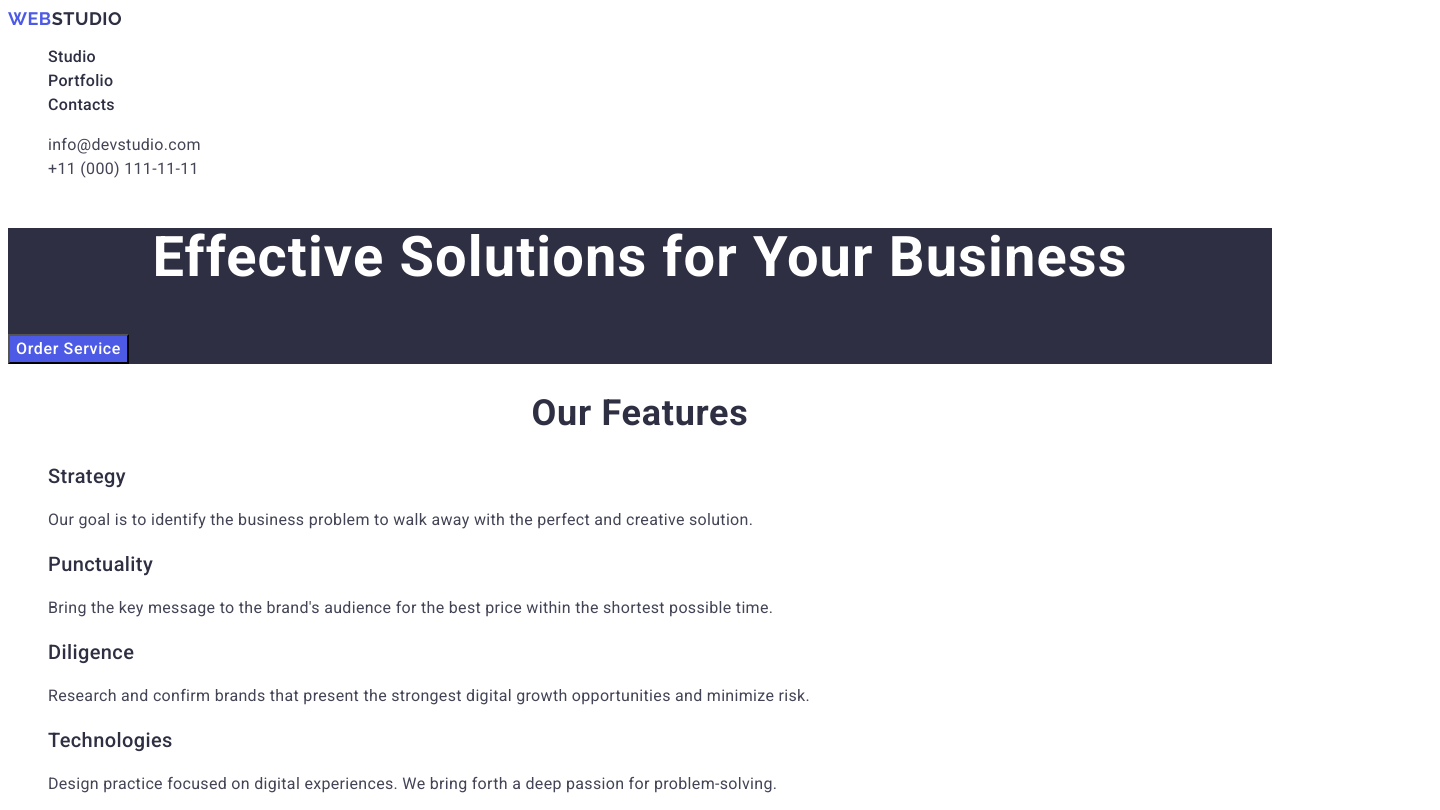
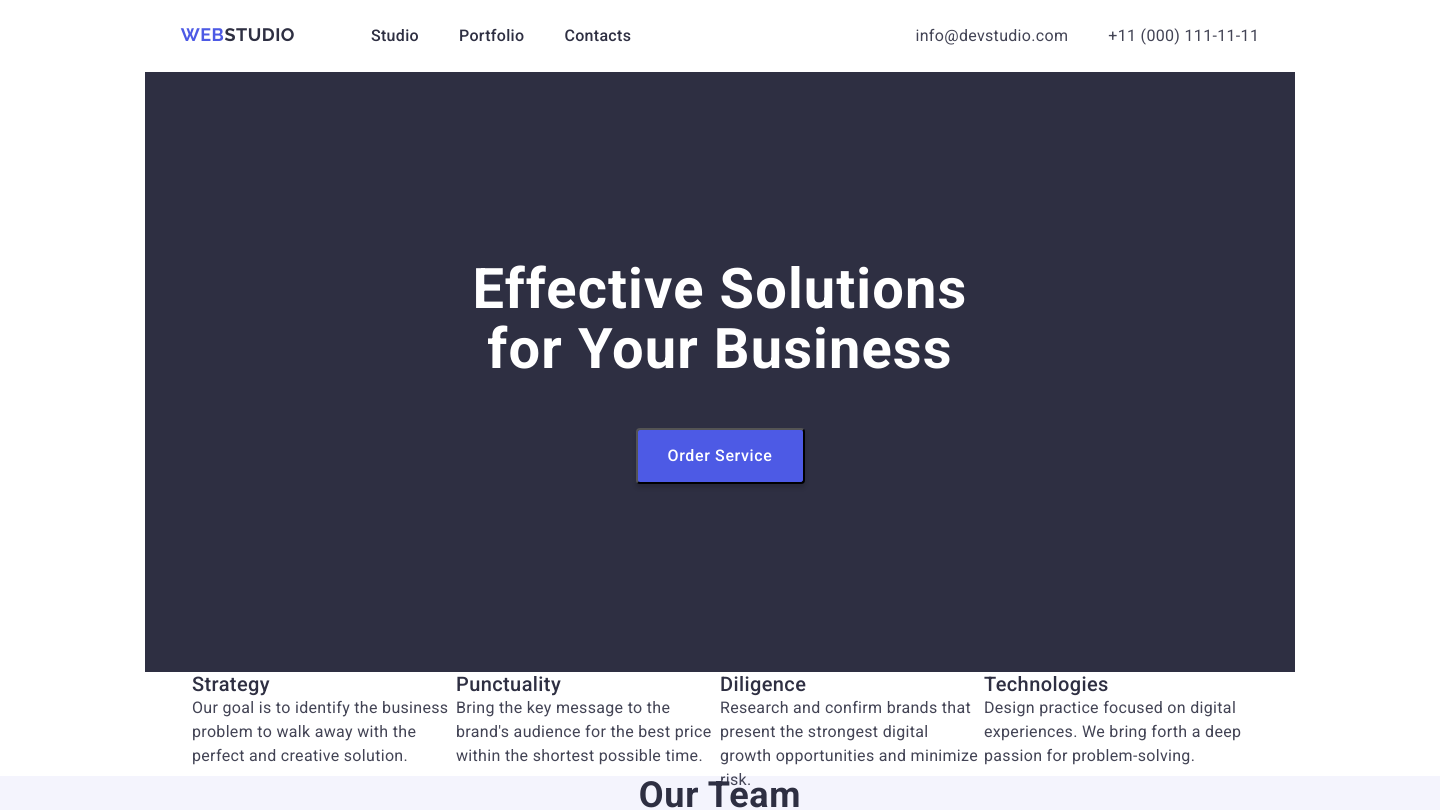
Before and after one commit to OlenaHeizmann/goit-markup-hw-03, a plain HTML site: page index.html in a window 1280 px wide. Shown: the top 810 px of the page, 1440 px wide, since content can reach past the window. Drawn offline with nearby package versions, Linux system fonts and the light colour scheme.

Commit message:
first-save

```diff
--- a/css/styles.css
+++ b/css/styles.css
@@ -1,14 +1,86 @@
+*,
+*::before,
+*::after {
+  box-sizing: border-box;
+}
+
 a {
   text-decoration: none;
 }
-ul {
+
+ul,
+ol {
   list-style: none;
+  margin-top: 0;
+  margin-bottom: 0;
+  padding-left: 0;
+}
+
+h1,
+h2,
+h3,
+h4,
+h5,
+h6,
+p {
+  margin-top: 0;
+  margin-bottom: 0;
+}
+
+img {
+  display: block;
+  max-width: 100%;
 }
 
 body {
   font-family: "Roboto", sans-serif;
   background-color: #fff;
   color: #434455;
+  width: 1440px;
+}
+
+.container {
+  max-width: 100%;
+  padding-left: 15px;
+  padding-right: 15px;
+  margin-left: 145px;
+  margin-right: 145px;
+}
+
+.header-container {
+  display: flex;
+  justify-content: space-around;
+  margin: 24px;
+  margin-bottom: 24px;
+}
+
+.navigation {
+  display: flex;
+  justify-content: space-between;
+}
+
+.page-navigation {
+  font-family: "Roboto", sans-serif;
+  font-weight: 500;
+  font-size: 16px;
+  line-height: 1.5;
+  letter-spacing: 0.02em;
+  color: #2e2f42;
+  display: inline-flex;
+  justify-items: space-between;
+  width: 261px;
+  height: 24px;
+  gap: 40px;
+}
+
+.navitem:focus,
+.navitem:hover,
+.navitem:active {
+  color: #404bbf;
+}
+
+.navitem {
+  color: #2e2f42;
 }
 
 .logo-top {
@@ -19,34 +91,24 @@ body {
   text-transform: uppercase;
   letter-spacing: 0.03em;
   color: #4d5ae5;
+  padding-right: 76px;
 }
 
 header span {
   color: #2e2f42;
 }
-.page-navigation {
-  font-family: "Roboto", sans-serif;
-  font-weight: 500;
-  font-size: 16px;
-  line-height: 1.5;
-  letter-spacing: 0.02em;
-  color: #2e2f42;
-}
 
-.navitem {
-  color: #2e2f42;
-}
-
-.navitem:focus,
-.navitem:hover,
-.navitem:active {
-  color: #404bbf;
-}
-
-address {
+.contact {
   font-style: normal;
   line-height: 1.5;
   letter-spacing: 0.02em;
+  color: #434455;
+  display: inline-flex;
+  justify-items: space-between;
+  gap: 40px;
+  font-family: "Roboto", sans-serif;
+  font-weight: 400;
+  font-size: 16px;
   color: #434455;
 }
 
@@ -58,10 +120,19 @@ address {
 .adritem {
   color: #434455;
 }
+/** main */
 
-.hero {
+.hero-container {
+  display: flex;
+  flex-direction: column;
+  align-items: center;
+  gap: 48px;
   background-color: #2e2f42;
+  height: 600px;
+  justify-content: center;
+  /* width: 1140px; */
 }
+
 .main-titel {
   font-family: "Roboto", sans-serif;
   background-color: #2e2f42;
@@ -82,6 +153,10 @@ address {
   letter-spacing: 0.04em;
   color: #fff;
   cursor: pointer;
+  border-radius: 4px;
+  width: 169px;
+  height: 56px;
+  box-shadow: 0 4px 4px 0 rgba(0, 0, 0, 0.15);
 }
 
 .hero-but:hover,
@@ -99,13 +174,22 @@ address {
   color: #2e2f42;
 }
 
-.title {
-  font-family: "Roboto", sans-serif;
-  font-weight: 500;
-  font-size: 20px;
-  line-height: 1.2;
-  letter-spacing: 0.02em;
-  color: #2e2f42;
+.titel-features {
+  display: none;
+}
+
+.feauters-container {
+  height: 104px;
+  margin: 120 0 120 0;
+}
+
+.features-list {
+  display: flex;
+  justify-content: center;
+}
+
+.features-list-item {
+  width: 264px;
 }
 
 .title {
--- a/index.html
+++ b/index.html
@@ -3,7 +3,7 @@
   <head>
     <meta charset="UTF-8" />
     <meta name="viewport" content="width=device-width, initial-scale=1.0" />
-    <title>GOIT-MARKUP-HW-02</title>
+    <title>GOIT-MARKUP-HW-03</title>
     <link rel="preconnect" href="https://fonts.googleapis.com" />
     <link rel="preconnect" href="https://fonts.gstatic.com" crossorigin />
     <link
@@ -16,15 +16,21 @@
       href="https://fonts.googleapis.com/css2?family=Raleway:ital,wght@0,100..900;1,100..900&display=swap"
       rel="stylesheet"
     />
+
+    <link
+      rel="stylesheet"
+      href="https://cdnjs.cloudflare.com/ajax/libs/modern-normalize/2.0.0/modern-normalize.min.css"
+      integrity="sha512-4xo8blKMVCiXpTaLzQSLSw3KFOVPWhm/TRtuPVc4WG6kUgjH6J03IBuG7JZPkcWMxJ5huwaBpOpnwYElP/m6wg=="
+      crossorigin="anonymous"
+      referrerpolicy="no-referrer"
+    />
+
     <link rel="stylesheet" href="./css/styles.css" />
-    <link
-      rel="modern-normalize"
-      href="https://cdnjs.com/libraries/modern-normalize"
-    />
   </head>
   <body>
-    <header>
-      <nav>
+    <header class="page-header">
+      <div class="container header-container">
+        <nav class="navigation">
           <a href="./index.html" class="logo-top">Web<span>Studio</span></a>
 
           <ul class="page-navigation">
@@ -33,58 +39,80 @@
             <li><a href="" class="navitem">Contacts</a></li>
           </ul>
         </nav>
-      <address class="kontant">
-        <ul>
+        <address>
+          <ul class="contact">
             <li>
               <a href="mailto:info@devstudio.com" class="adritem"
                 >info@devstudio.com</a
               >
             </li>
             <li>
-            <a href="tel:+110001111111" class="adritem">+11 (000) 111-11-11</a>
+              <a href="tel:+110001111111" class="adritem"
+                >+11 (000) 111-11-11</a
+              >
             </li>
           </ul>
         </address>
+      </div>
     </header>
+
     <main>
       <section class="hero">
-        <h1 class="main-titel">Effective Solutions for Your Business</h1>
+        <div class="container hero-container">
+          <h1 class="main-titel">
+            Effective Solutions <br />
+            for Your Business
+          </h1>
           <button type="button" class="hero-but">Order Service</button>
+        </div>
       </section>
       <section class="features">
-        <h2 class="section-title">Our features</h2>
-        <ul>
+        <div class="container feauters-container">
+          <h2 class="section-title titel-features">Our features</h2>
+          <ul class="main-feauters-list">
+            <div class="features-list">
             <li>
+              <div class="features-list-item">
               <h3 class="title">Strategy</h3>
               <p class="features-discr">
-              Our goal is to identify the business problem to walk away with the
-              perfect and creative solution.
+                Our goal is to identify the business problem to walk away with
+                the perfect and creative solution.
               </p>
+            </div>
             </li>
             <li>
+            <div class="features-list-item">
               <h3 class="title">Punctuality</h3>
               <p class="features-discr">
                 Bring the key message to the brand's audience for the best price
                 within the shortest possible time.
               </p>
+            </div>
             </li>
             <li>
+              <div class="features-list-item">
               <h3 class="title">Diligence</h3>
               <p class="features-discr">
                 Research and confirm brands that present the strongest digital
                 growth opportunities and minimize risk.
               </p>
+              </div>
             </li>
             <li>
+              <div class="features-list-item">
               <h3 class="title">Technologies</h3>
               <p class="features-discr">
                 Design practice focused on digital experiences. We bring forth a
                 deep passion for problem-solving.
               </p>
+              </div>
             </li>
           </ul>
+        </div>
       </section>
+
       <section class="team">
+        <div class="container">
           <h2 class="section-title">Our Team</h2>
           <ul>
             <li class="teammember">
@@ -128,8 +156,10 @@
               <p class="member-funktion">UI Designer</p>
             </li>
           </ul>
+        </div>
       </section>
       <section class="portfolio">
+        <div class="container">
           <h2 class="section-title">Our Portfolio</h2>
           <ul>
             <li>
@@ -138,7 +168,11 @@
               <p class="supply">App</p>
             </li>
             <li>
-            <img src="./images/img-4.jpg" alt="Cashless Payment" width="360" />
+              <img
+                src="./images/img-4.jpg"
+                alt="Cashless Payment"
+                width="360"
+              />
               <h3 class="title">Cashless Payment</h3>
               <p class="supply">Marketing</p>
             </li>
@@ -167,16 +201,19 @@
               <p class="supply">Marketing</p>
             </li>
           </ul>
+        </div>
       </section>
     </main>
     <footer class="footer">
+      <div class="container">
         <a href="./index.html" class="logo-down"
           >Web<span class="logstudio">Studio</span></a
         >
         <p class="footer-deskription">
-        Increase the flow of customers and sales for your business with digital
-        marketing & growth solutions.
+          Increase the flow of customers and sales for your business with
+          digital marketing & growth solutions.
         </p>
+      </div>
     </footer>
   </body>
 </html>
```
Lines whose indentation alone changed are shown as unchanged.
